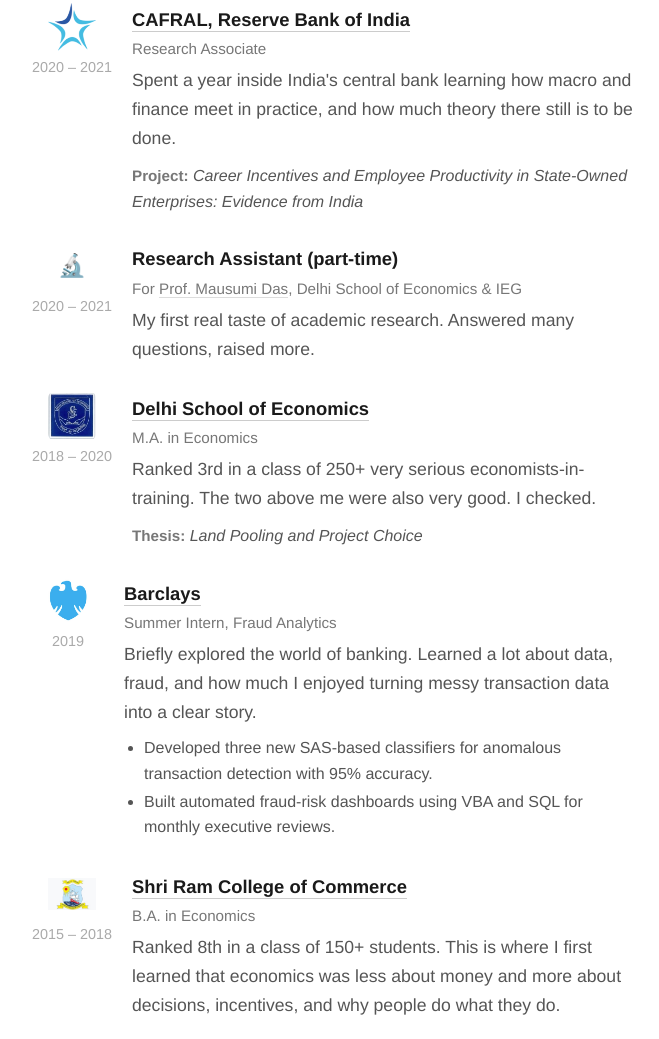
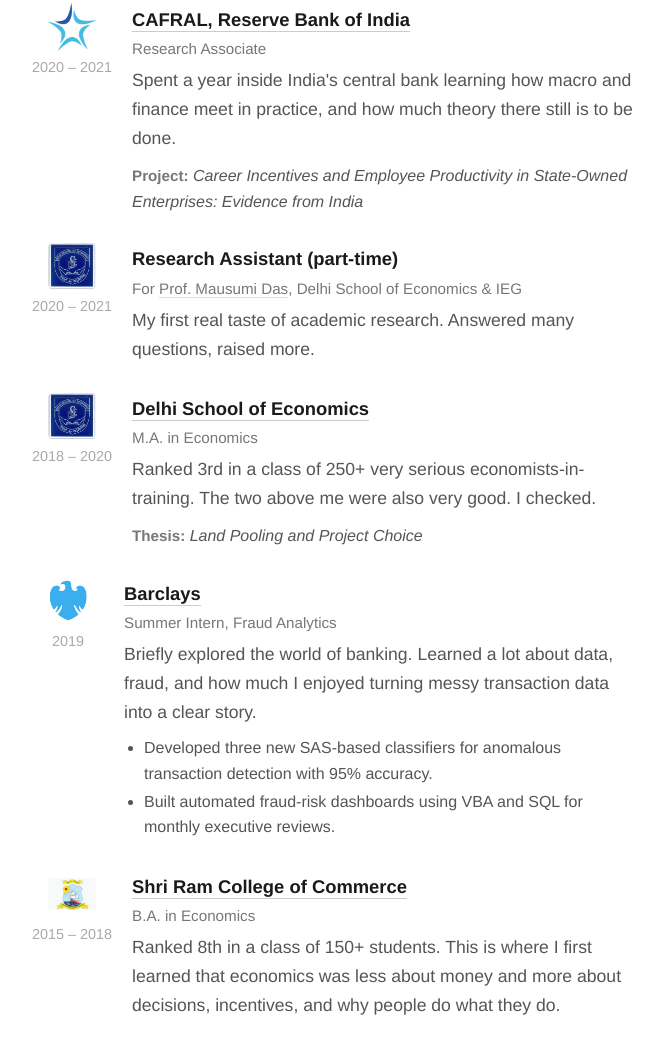
Before and after one commit to ritikaverma2179/rv2179.github.io, a plain HTML site: page index.html in a window 1280 px wide. Shown: the part 3246-4285 px from the top of the page, without its empty margins (519-1178 px from the left). Drawn offline with Linux system fonts and the light colour scheme.

Commit message:
Use DSE logo for RA timeline entry
Co-Authored-By: Claude Opus 5.5 <noreply@anthropic.com>

```diff
--- a/index.html
+++ b/index.html
@@ -201,7 +201,7 @@
 
           <div class="timeline-entry">
             <div class="tl-left">
-              <div class="tl-icon">🔬</div>
+              <div class="tl-icon"><img src="logos/dse_logo.jpg" alt="DSE" /></div>
               <div class="tl-year">2020 – 2021</div>
             </div>
 
```
